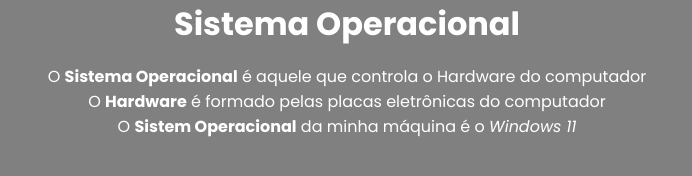
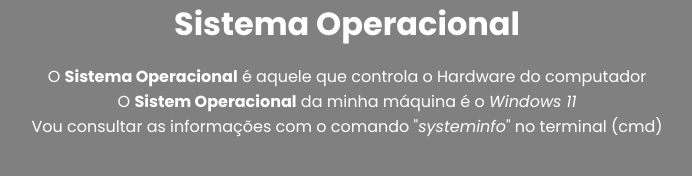
Before and after one commit to Guuiilhermee/teste_cyber, a plain HTML site: page index.html in a window 1280 px wide. Shown: the whole page, without its empty margins (293-985 px from the left). Drawn offline with Linux system fonts and the light colour scheme.

Commit message:
versão quatro

```diff
--- a/index.html
+++ b/index.html
@@ -11,8 +11,8 @@
     <h1>Sistema Operacional</h1>
     <div class="texto">
         <p>O <b>Sistema Operacional</b> é aquele que controla o Hardware do computador</p>
-        <p>O <b>Hardware</b> é formado pelas placas eletrônicas do computador</p>
         <p>O <b>Sistem Operacional</b> da minha máquina é o <i>Windows 11</i></p>
+        <p>Vou consultar as informações com o comando "<i>systeminfo</i>" no terminal (cmd)</p>
     </div>
 </body>
 </html>
```
